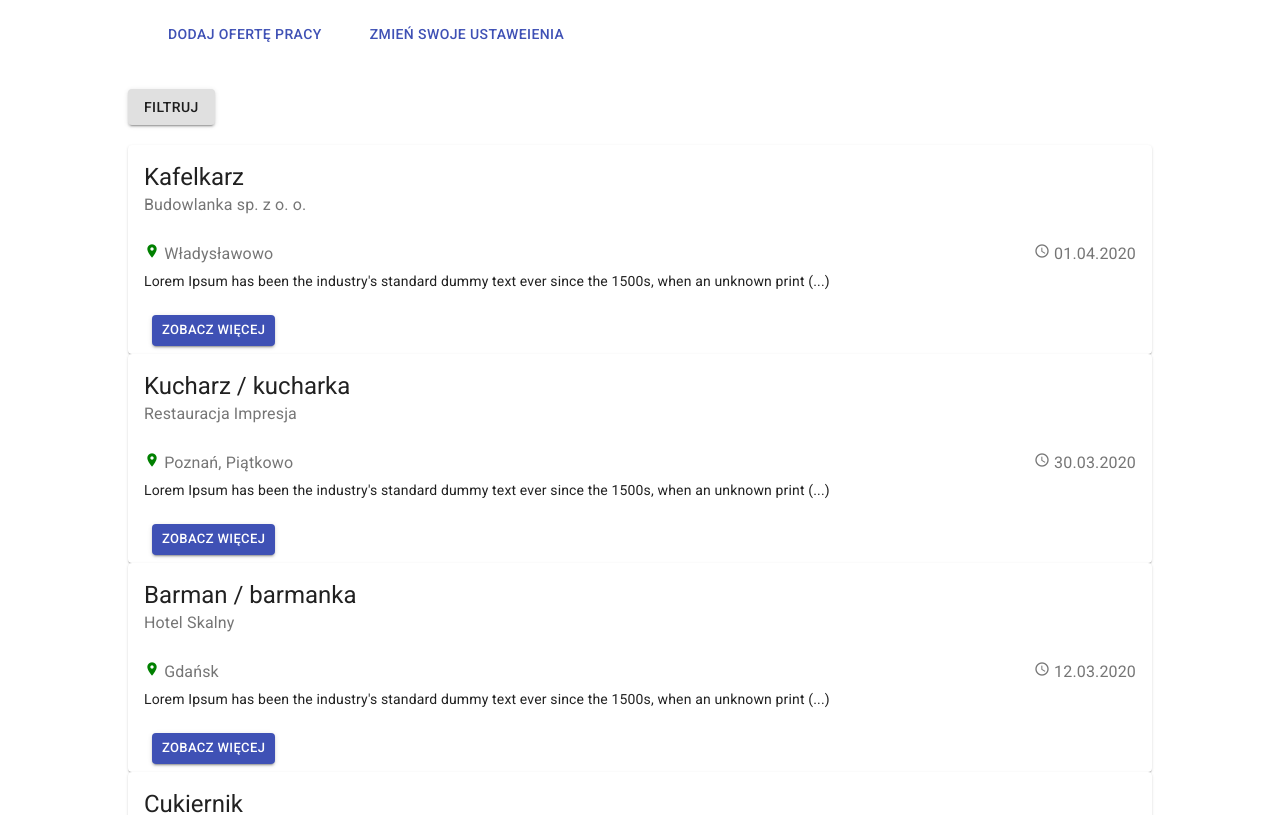
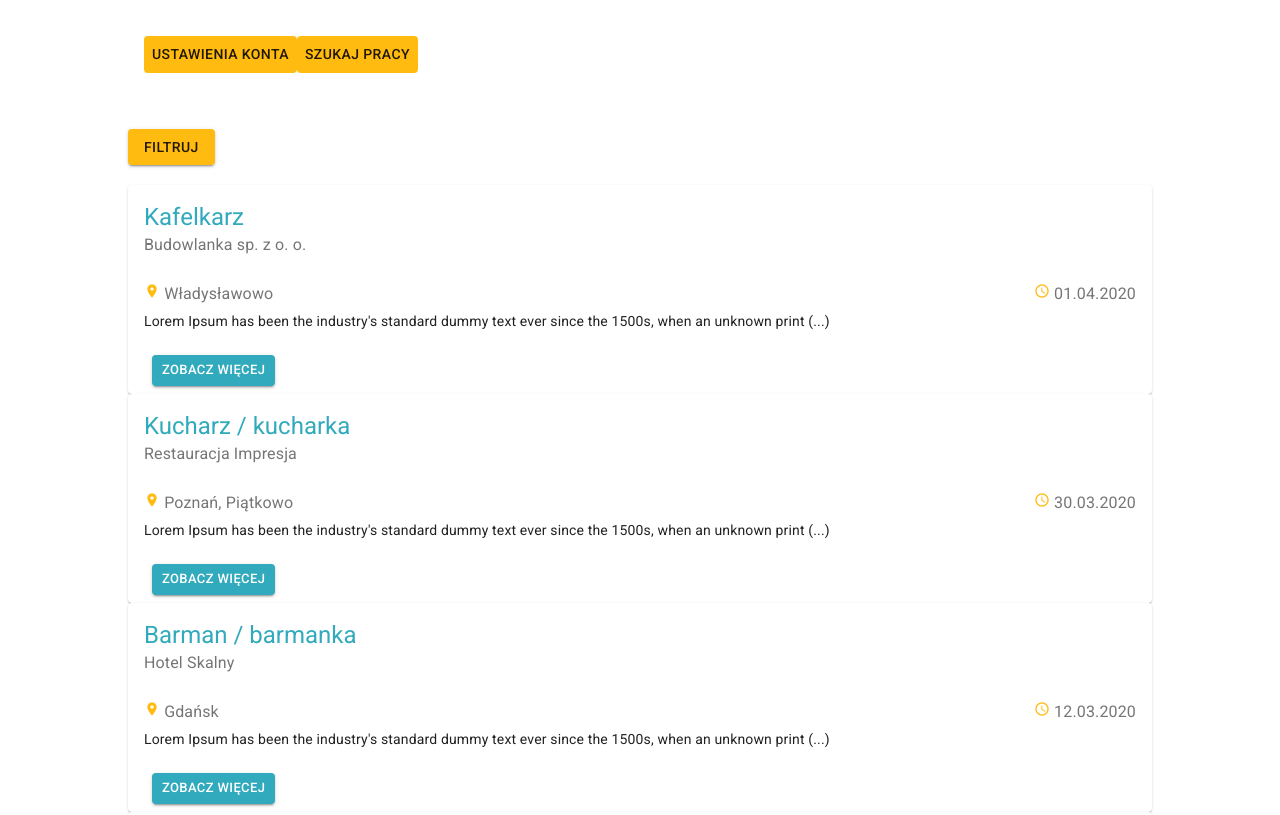
Before and after one commit to zuzannagasior/rework-app, a React (Create React App) app: page /unemployee-module/job-offer-list in a window 1280 px wide. Shown: the top 815 px of the page. Built offline with nearby package versions, Linux system fonts and the light colour scheme.

Commit message:
Changes in Main

```diff
--- a/src/Main.js
+++ b/src/Main.js
@@ -1,16 +1,21 @@
 import React from 'react'
 import { Button } from '@material-ui/core';
+import {NavLink} from 'react-router-dom'
 
 
 
 const Main = () => {
 
+    const buttonStyle = {backgroundColor: "#FFBB10",margin: "20px 10px" }
+
+
         return (
         <div>
 
-            <Button color="primary">Hello World</Button>
-            <p>Lorem inpsum</p>
-            <h1>Witajświecie</h1>
+        <NavLink to="/register" style={{textDecoration: "none"}}><Button style={buttonStyle}>Zarejestruj</Button></NavLink>
+        <NavLink to="/login" style={{textDecoration: "none"}}><Button style={buttonStyle}>Zaloguj</Button></NavLink>
+        <NavLink to="/unemployee-module/job-offer-list" style={{textDecoration: "none"}}><Button style={buttonStyle}>Szukam pracy</Button></NavLink>
+        <NavLink to="/search-employee" style={{textDecoration: "none"}}><Button style={buttonStyle}>Szukam Pracownika</Button></NavLink>
 
         </div>
     )
--- a/src/unemployee/JobOfferItem.js
+++ b/src/unemployee/JobOfferItem.js
@@ -78,7 +78,7 @@ function JobOfferList({ id, description, date, location, title, company, phone,
             color="textSecondary"
             gutterBottom
           >
-            <Icon style={{ color: "green", fontSize: "1rem" }}>
+            <Icon style={{ color: "#FFBB10", fontSize: "1rem" }}>
               location_on
             </Icon>{" "}
             {location}
@@ -88,7 +88,7 @@ function JobOfferList({ id, description, date, location, title, company, phone,
               gutterBottom
               style={{ float: "right" }}
             >
-              <Icon style={{ color: "primary", fontSize: "1rem" }}>
+              <Icon style={{ color: "#FFBB10", fontSize: "1rem" }}>
                 access_time
               </Icon>{" "}
               {date}
@@ -127,7 +127,7 @@ function JobOfferList({ id, description, date, location, title, company, phone,
     <>
       <Card className={classes.root}>
         <CardContent>
-          <Typography variant="h5" component="h2">
+          <Typography variant="h5" component="h2" style={{color: "#30AABC"}}>
             {title}
           </Typography>
 
@@ -145,7 +145,7 @@ function JobOfferList({ id, description, date, location, title, company, phone,
             color="textSecondary"
             gutterBottom
           >
-            <Icon style={{ color: "green", fontSize: "1rem" }}>
+            <Icon style={{ color: "#FFBB10", fontSize: "1rem" }}>
               location_on
             </Icon>{" "}
             {location}
@@ -155,7 +155,7 @@ function JobOfferList({ id, description, date, location, title, company, phone,
               gutterBottom
               style={{ float: "right" }}
             >
-              <Icon style={{ color: "primary", fontSize: "1rem" }}>
+              <Icon style={{ color: "#FFBB10", fontSize: "1rem" }}>
                 access_time
               </Icon>{" "}
               {date}
@@ -172,7 +172,7 @@ function JobOfferList({ id, description, date, location, title, company, phone,
         <CardActions>
           <Button
             variant="contained"
-            color="primary"
+            style={{backgroundColor: "#30AABC", color: "white"}}
             size="small"
             onClick={handleOpen}
           >
--- a/src/unemployee/UnemployeeModule.js
+++ b/src/unemployee/UnemployeeModule.js
@@ -7,10 +7,10 @@ const UnemployeeModule = () => {
     return (
         <div className="em-container">
             <nav>
-                <NavLink to="/add-job-offer"><Button color="primary">Dodaj ofertę pracy</Button></NavLink>
-                <NavLink to="/unemployee-module/job-offer-list"><Button color="primary">Zmień swoje ustaweienia</Button></NavLink>
+                <NavLink to="/add-job-offer"><Button style={{backgroundColor: "#FFBB10",margin: "20px auto"}}>Ustawienia konta</Button></NavLink>
+                <NavLink to="/unemployee-module/job-offer-list"><Button style={{backgroundColor: "#FFBB10", margin: "20px auto"}}>Szukaj pracy</Button></NavLink>
             </nav>
-            <Button  variant="contained" size="medium" style={{margin: "20px auto"}}>Filtruj</Button>
+            <Button  variant="contained" size="medium" style={{margin: "20px auto", backgroundColor: "#FFBB10"}}>Filtruj</Button>
             <JobOfferList />
         </div>
     )
```
